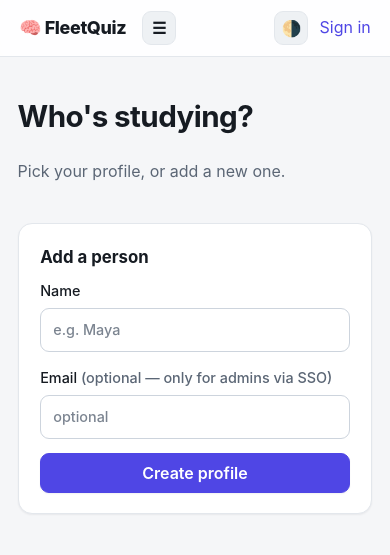
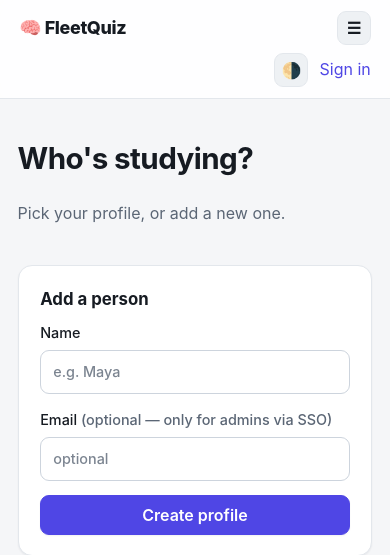
Before and after one commit to bravosierra99/llm_quiz_server, a FastAPI app: page /who in a window 390 px wide. Shown: the top 555 px of the page. Run offline with FastAPI, Linux system fonts and the light colour scheme; data that the repository does not hold is empty; parts of the project's set-up code (start-up, migrations or seed data) failed here and were passed over; some libraries are stand-ins or nearby versions.

Commit message:
fix(mobile): tidy the top bar into two clean rows on phones
A long username made brand + hamburger + theme + name-pill + switch too wide for
one row, so the whole account cluster dropped to a second row and right-aligned —
orphaned beside a dead gap next to the hamburger.

Lay the header out as two intentional rows below 640px: brand left / hamburger
pinned top-right on row 1, the account cluster (theme · name · switch) as its own
right-aligned row 2, with the nav menu dropping in full-width below when opened.

Verified collapsed and opened, 320px and 390px.

Co-Authored-By: Claude Opus 4.8 <noreply@anthropic.com>

```diff
--- a/app/static/style.css
+++ b/app/static/style.css
@@ -163,8 +163,15 @@ code {
 .nav-toggle { display: none; }
 
 @media (max-width: 640px) {
-  .topbar { flex-wrap: wrap; gap: .6rem 1rem; }
-  .nav-toggle { display: inline-flex; }
+  /* A long username makes brand + hamburger + theme + pill + switch too wide for
+     one row, so the whole account cluster used to drop to a second row and
+     right-align — orphaned, with a dead gap beside the hamburger. Instead, lay
+     the header out as two intentional rows:
+       row 1:  brand ......................... ☰
+       row 2:  account cluster (theme · name · switch), right-aligned
+     and the nav menu, when opened, drops in full-width below that. */
+  .topbar { flex-wrap: wrap; gap: .5rem 1rem; }
+  .nav-toggle { display: inline-flex; margin-left: auto; }
   /* Degrade to visible: the nav shows by default, and JS *collapses* it (adds
      .nav-collapsed). If Alpine never loads — CDN blocked, offline homelab — the
      class is never applied and the nav stays visible (usable, just not
@@ -175,7 +182,7 @@ code {
     padding-top: .4rem; border-top: 1px solid var(--border);
   }
   .topbar nav.nav-collapsed { display: none; }
-  .topbar .who { margin-left: auto; }
+  .topbar .who { order: 2; flex-basis: 100%; justify-content: flex-end; margin-left: 0; }
 }
 
 /* --------------------------------------------------------------------------
```
